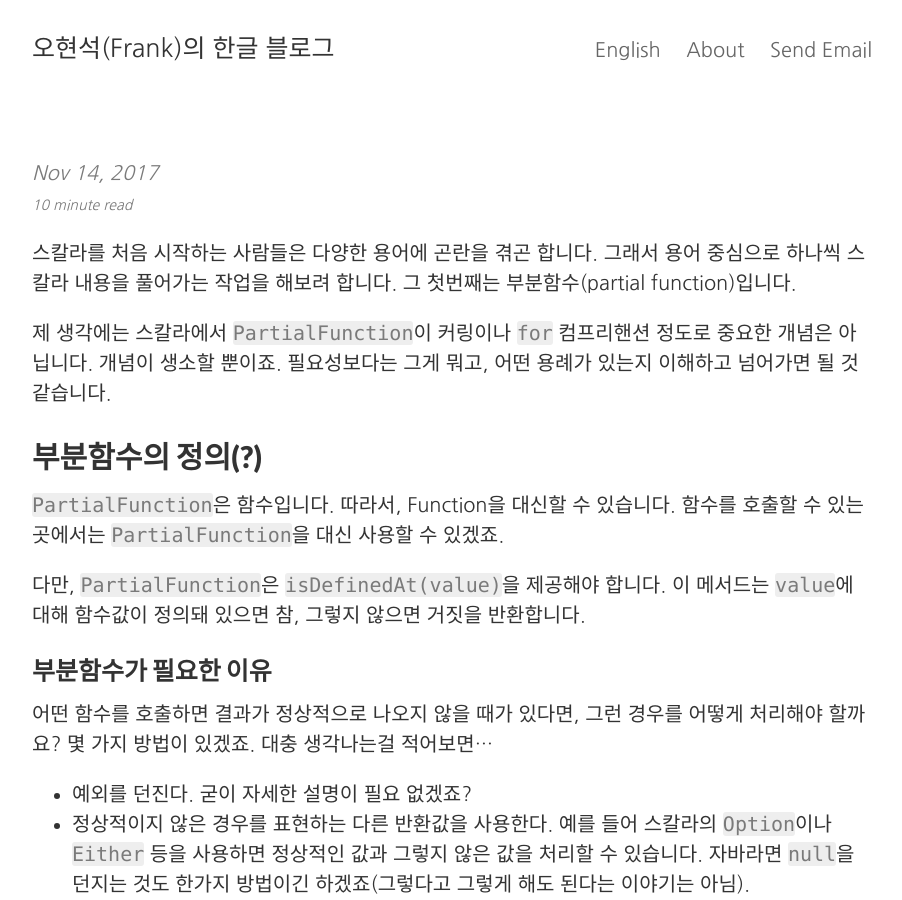
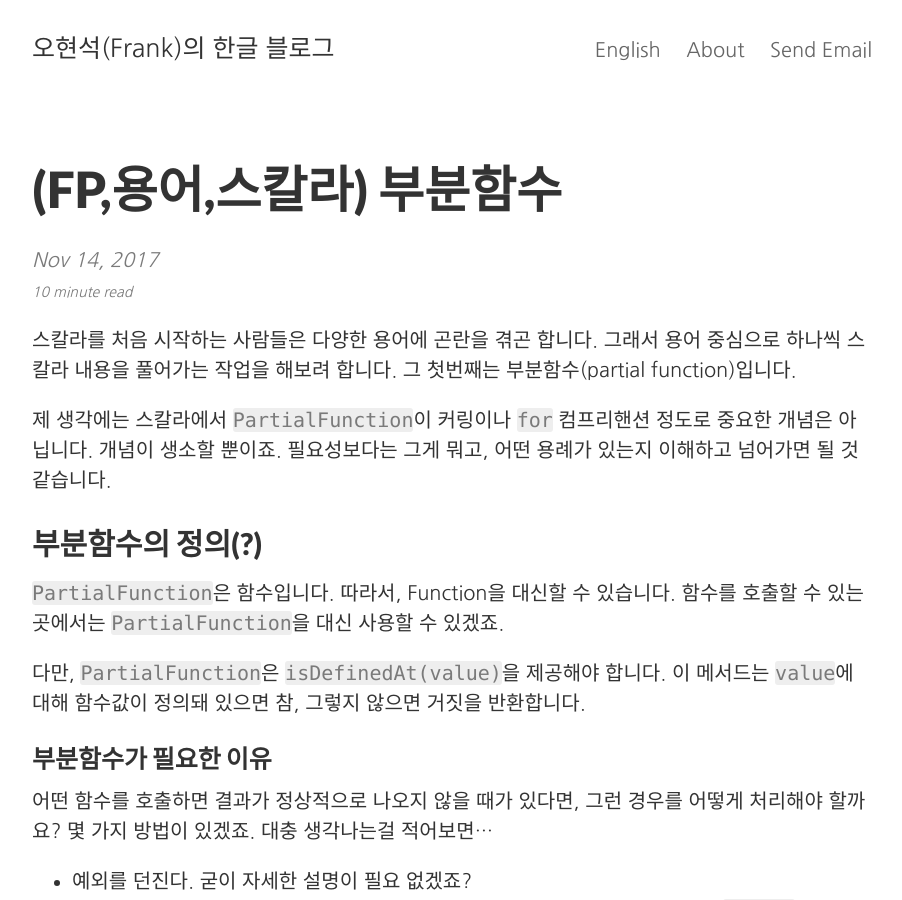
Before and after one commit to enshahar/enshahar.github.io, a Jekyll site: the page built from _posts/2017-11-14-scala-partialApplication.md, in a window 1280 px wide and 900 px high. Shown: the whole window, without its empty margins (188-1090 px from the left). Built offline with Jekyll 4.4.1, drawn with Linux system fonts in a browser that asks for light colours; some web fonts are replaced; our own code applies the rules of GitHub Pages for plain Markdown files.

Commit message:
partial application

```diff
--- a/_posts/2017-11-14-scala-partialApplication.md
+++ b/_posts/2017-11-14-scala-partialApplication.md
@@ -1,6 +1,6 @@
 ---
 layout:     post
-title:      [FP][용어][스칼라] 부분함수
+title:      "(FP,용어,스칼라) 부분함수"
 date:       2017-11-14 15:08:00
 summary:    용어로 알아보는 스칼라 - 부분함수
 categories: FP terms scala
```
